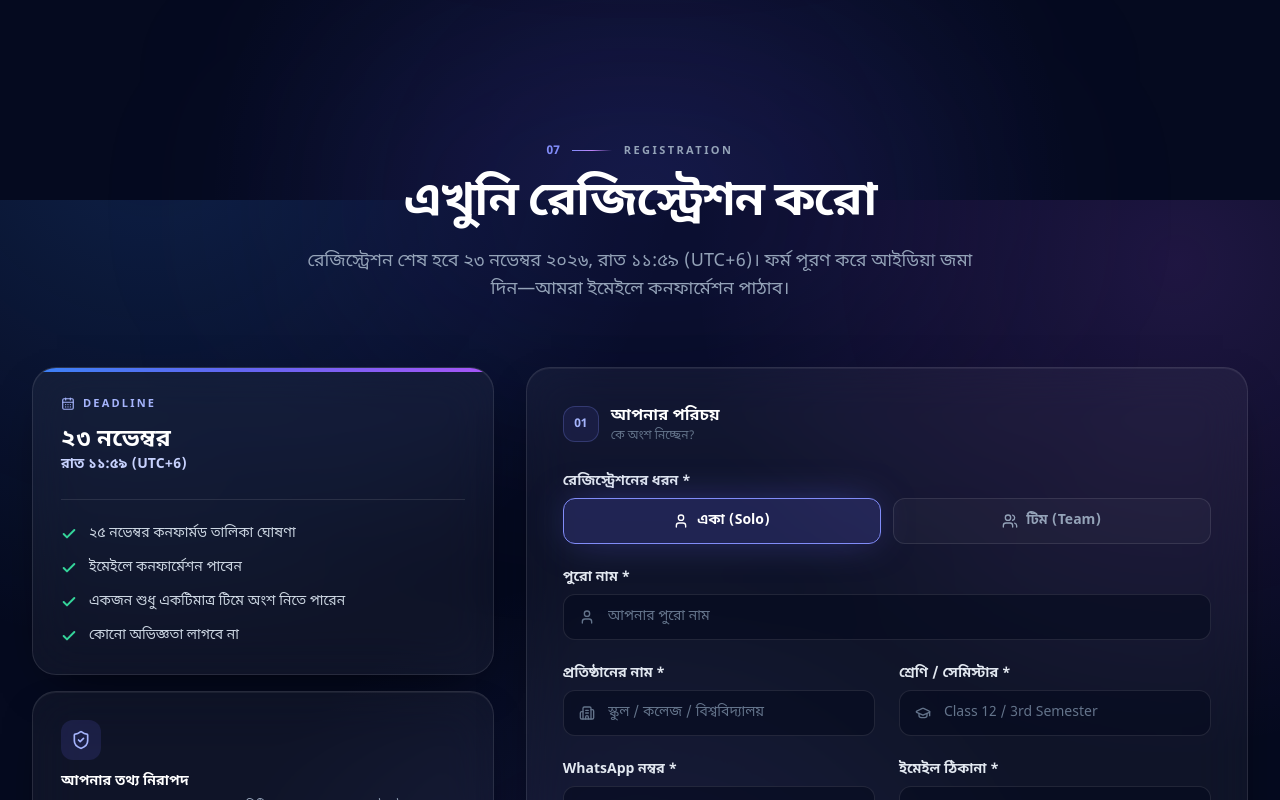
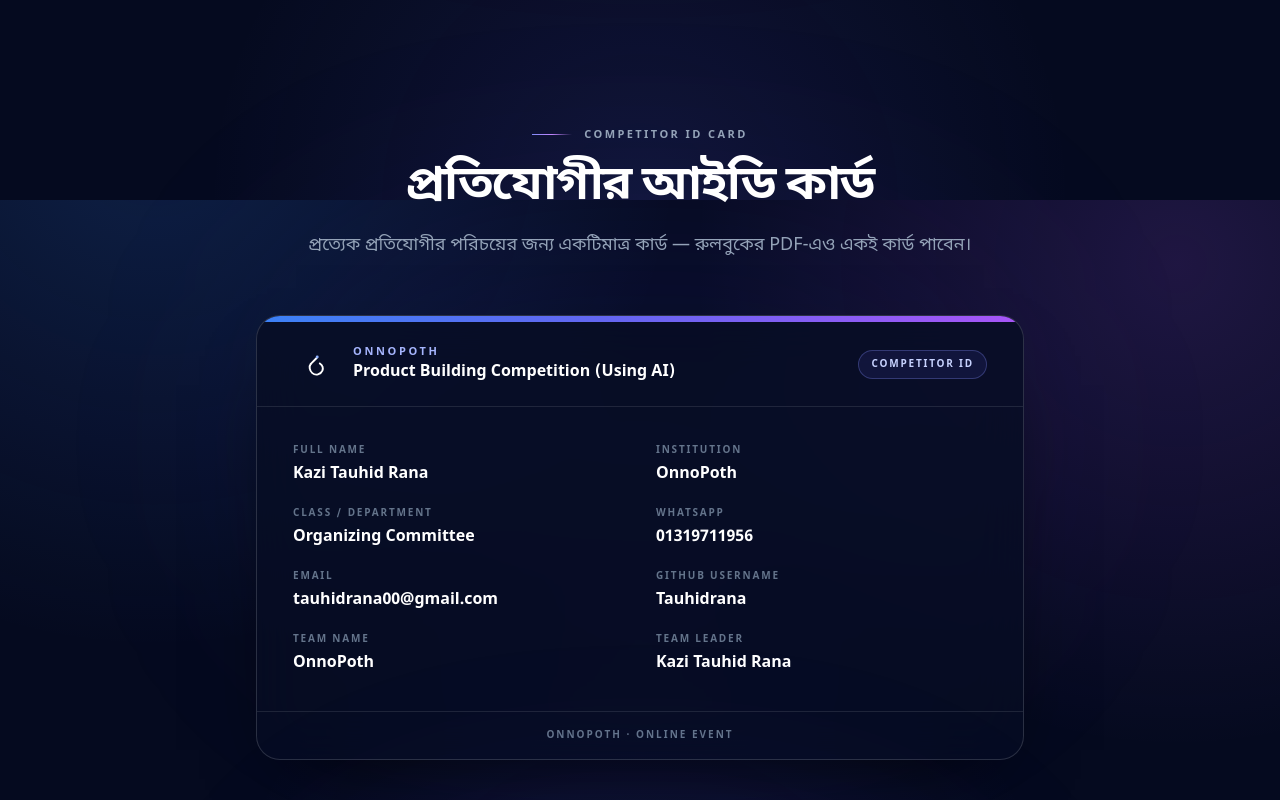
Before and after one commit to AFIF-ZILANI/onnopoth-product-building-component, a Next.js app: page / in a window 1280 px wide. Shown: the part 7000-7800 px from the top of the page. Built offline with nearby package versions, Linux system fonts and the light colour scheme.

Commit message:
Add competitor ID card to website and printable rulebook

```diff
--- a/app/globals.css
+++ b/app/globals.css
@@ -184,6 +184,37 @@ section[id] {
     break-after: avoid;
     page-break-after: avoid;
   }
+
+  /* Competitor ID card keeps its structure but prints cleanly in black & white. */
+  .id-card {
+    background: #ffffff !important;
+    border: 1px solid #94a3b8 !important;
+    box-shadow: none !important;
+    color: #111827 !important;
+    break-inside: avoid;
+    page-break-inside: avoid;
+  }
+
+  .id-card * {
+    color: #111827 !important;
+  }
+
+  .id-card-header {
+    background: #f1f5f9 !important;
+    border-bottom: 1px solid #94a3b8 !important;
+  }
+
+  .id-card-accent {
+    background: #111827 !important;
+  }
+
+  .id-card-footer {
+    border-top: 1px solid #94a3b8 !important;
+  }
+
+  .id-card-label {
+    color: #475569 !important;
+  }
 }
 
 /* Hide the honeypot from humans (and from layout) but keep it in the DOM. */
--- a/app/page.js
+++ b/app/page.js
@@ -5,6 +5,7 @@ import Timeline from '@/components/Timeline';
 import HowItWorks from '@/components/HowItWorks';
 import JudgingCriteria from '@/components/JudgingCriteria';
 import Prizes from '@/components/Prizes';
+import IdCardSection from '@/components/IdCardSection';
 import RegistrationForm from '@/components/RegistrationForm';
 import FAQ from '@/components/FAQ';
 import Contact from '@/components/Contact';
@@ -20,6 +21,7 @@ export default function HomePage() {
       <HowItWorks />
       <JudgingCriteria />
       <Prizes />
+      <IdCardSection />
       <RegistrationForm />
       <FAQ />
       <Contact />
--- a/app/rulebook/page.js
+++ b/app/rulebook/page.js
@@ -2,6 +2,7 @@ import Link from 'next/link';
 import { ArrowLeft, BookOpen, List } from 'lucide-react';
 import PrintButton from '@/components/PrintButton';
 import RulebookRenderer from '@/components/RulebookRenderer';
+import CompetitorIdCard from '@/components/CompetitorIdCard';
 import { rulebookIntro, rulebookSections } from '@/lib/rulebook';
 import { event } from '@/lib/config';
 
@@ -71,6 +72,14 @@ export default function RulebookPage() {
           <article className="print-document glass p-6 sm:p-10">
             <RulebookRenderer sections={rulebookSections} />
 
+            {/* Competitor identity card — included in the printed/PDF rulebook */}
+            <section className="mt-14 border-t border-white/10 pt-10">
+              <h2 className="mb-6 text-xl font-extrabold text-white sm:text-2xl">
+                Competitor ID Card
+              </h2>
+              <CompetitorIdCard />
+            </section>
+
             <div className="no-print mt-12 flex flex-col items-center justify-center gap-3 border-t border-white/10 pt-6 sm:flex-row">
               <Link href="/#register" className="btn-primary">
                 রেজিস্ট্রেশন করুন
--- /dev/null
+++ b/components/CompetitorIdCard.js
@@ -0,0 +1,60 @@
+import { event, idCardSample } from '@/lib/config';
+
+/**
+ * Competitor identity card.
+ * Renders exactly the eight identity fields — nothing added, nothing omitted.
+ * Used on the website (home) and inside the printable rulebook PDF.
+ */
+export default function CompetitorIdCard({ data = idCardSample }) {
+  const fields = [
+    { label: 'Full Name', value: data.fullName },
+    { label: 'Institution', value: data.institution },
+    { label: 'Class / Department', value: data.className },
+    { label: 'WhatsApp', value: data.whatsapp },
+    { label: 'Email', value: data.email },
+    { label: 'GitHub Username', value: data.github },
+    { label: 'Team Name', value: data.teamName },
+    { label: 'Team Leader', value: data.teamLeader },
+  ];
+
+  return (
+    <div className="id-card mx-auto w-full max-w-3xl overflow-hidden rounded-3xl border border-white/15 bg-navy-900/80 shadow-[0_30px_80px_-40px_rgba(0,0,0,0.9)] backdrop-blur-xl">
+      {/* Accent strip */}
+      <div className="id-card-accent h-1.5 w-full bg-accent-gradient" />
+
+      {/* Header — branding only, no extra identity fields */}
+      <div className="id-card-header flex flex-wrap items-center gap-4 border-b border-white/10 px-6 py-5 sm:px-9">
+        {/* eslint-disable-next-line @next/next/no-img-element */}
+        <img src="/logo.svg" alt="OnnoPoth logo" className="h-11 w-11 shrink-0 rounded-xl" />
+        <div className="min-w-0 flex-1">
+          <p className="text-[11px] font-extrabold uppercase tracking-[0.24em] text-indigo-300">
+            OnnoPoth
+          </p>
+          <p className="truncate text-sm font-bold text-white sm:text-base">{event.name}</p>
+        </div>
+        <span className="rounded-full border border-indigo-400/30 bg-indigo-500/10 px-3 py-1.5 text-[10px] font-extrabold uppercase tracking-[0.18em] text-indigo-200">
+          Competitor ID
+        </span>
+      </div>
+
+      {/* Identity fields — exactly eight, in order */}
+      <div className="id-card-body grid gap-x-8 gap-y-5 px-6 py-7 sm:grid-cols-2 sm:px-9 sm:py-9">
+        {fields.map((field) => (
+          <div key={field.label} className="min-w-0">
+            <p className="id-card-label text-[10px] font-bold uppercase tracking-[0.18em] text-slate-500">
+              {field.label}
+            </p>
+            <p className="id-card-value mt-1 break-words text-sm font-semibold text-white sm:text-base">
+              {field.value}
+            </p>
+          </div>
+        ))}
+      </div>
+
+      {/* Footer line — no extra identity information */}
+      <div className="id-card-footer border-t border-white/10 px-6 py-4 text-center text-[10px] font-semibold uppercase tracking-[0.2em] text-slate-500 sm:px-9">
+        {event.organizer} · {event.mode}
+      </div>
+    </div>
+  );
+}
--- /dev/null
+++ b/components/IdCardSection.js
@@ -0,0 +1,21 @@
+import SectionHeading from './SectionHeading';
+import CompetitorIdCard from './CompetitorIdCard';
+
+/** Website section showing the competitor identity card. */
+export default function IdCardSection() {
+  return (
+    <section id="id-card" className="relative py-20 sm:py-28">
+      <div className="pointer-events-none absolute left-1/2 top-1/2 h-96 w-[44rem] -translate-x-1/2 -translate-y-1/2 rounded-full bg-indigo-600/10 blur-[120px]" />
+      <div className="relative mx-auto max-w-5xl px-4 sm:px-6 lg:px-8">
+        <SectionHeading
+          eyebrow="Competitor ID Card"
+          title="প্রতিযোগীর আইডি কার্ড"
+          subtitle="প্রত্যেক প্রতিযোগীর পরিচয়ের জন্য একটিমাত্র কার্ড — রুলবুকের PDF-এও একই কার্ড পাবেন।"
+        />
+        <div className="mt-14">
+          <CompetitorIdCard />
+        </div>
+      </div>
+    </section>
+  );
+}
--- a/package.json
+++ b/package.json
@@ -8,7 +8,9 @@
     "start": "next start"
   },
   "dependencies": {
+    "imapflow": "^2.12.1",
     "lucide-react": "^1.75.0",
+    "mailparser": "^3.14.5",
     "next": "^16.4.6",
     "nodemailer": "^10.6.0",
     "react": "^19.3.1",
```
Also changed, not shown: lib/config.js, 1 other file (tests, documents, lock files or other folders).
